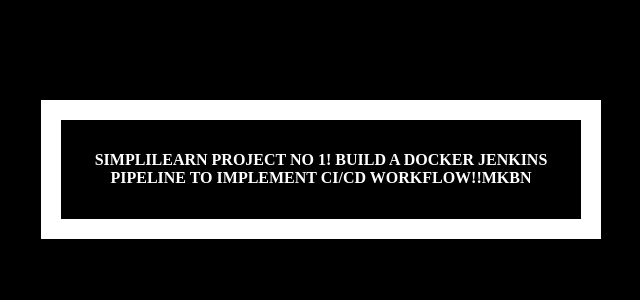
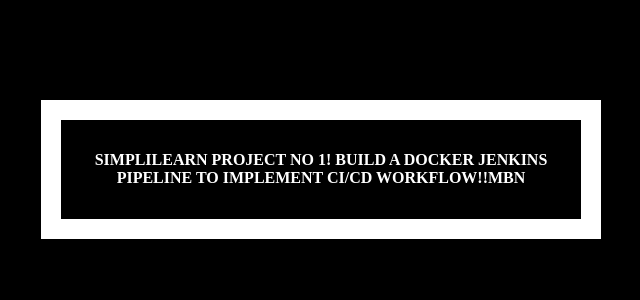
Before and after one commit to RithikaSridharan/demojenkins, a Flask app: page / in a window 1280 px wide. Shown: the top 300 px of the page, without its empty margins (319-959 px from the left). Run offline with Flask 2, Linux system fonts and the light colour scheme.

Commit message:
Modified index.html

```diff
--- a/templates/index.html
+++ b/templates/index.html
@@ -20,7 +20,7 @@
   <body>
     <div class="container">
       <h4>SImpliLearn Project No 1!
-         Build a Docker Jenkins Pipeline to Implement CI/CD Workflow!!MKBN</h4>
+         Build a Docker Jenkins Pipeline to Implement CI/CD Workflow!!MBN</h4>
     </div>
   </body>
 </html>
```
